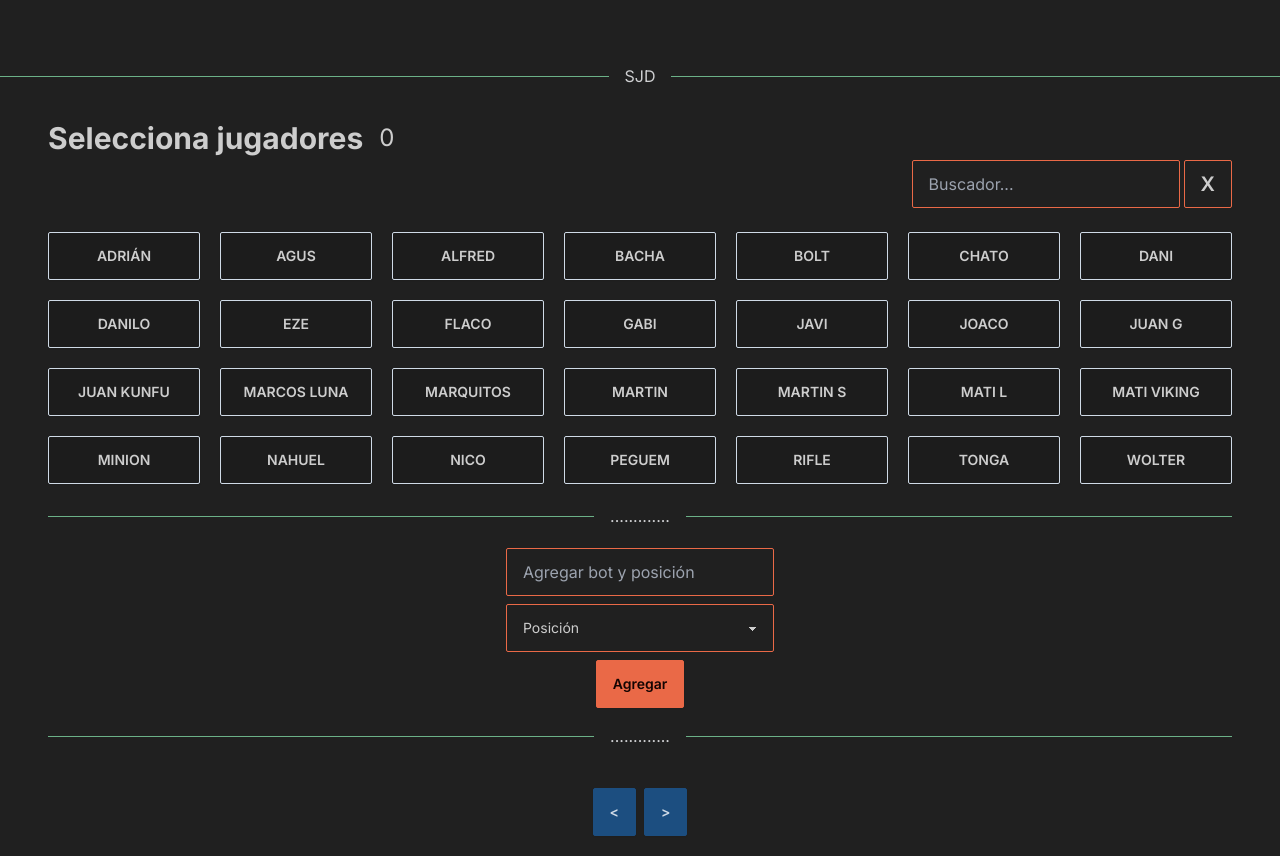
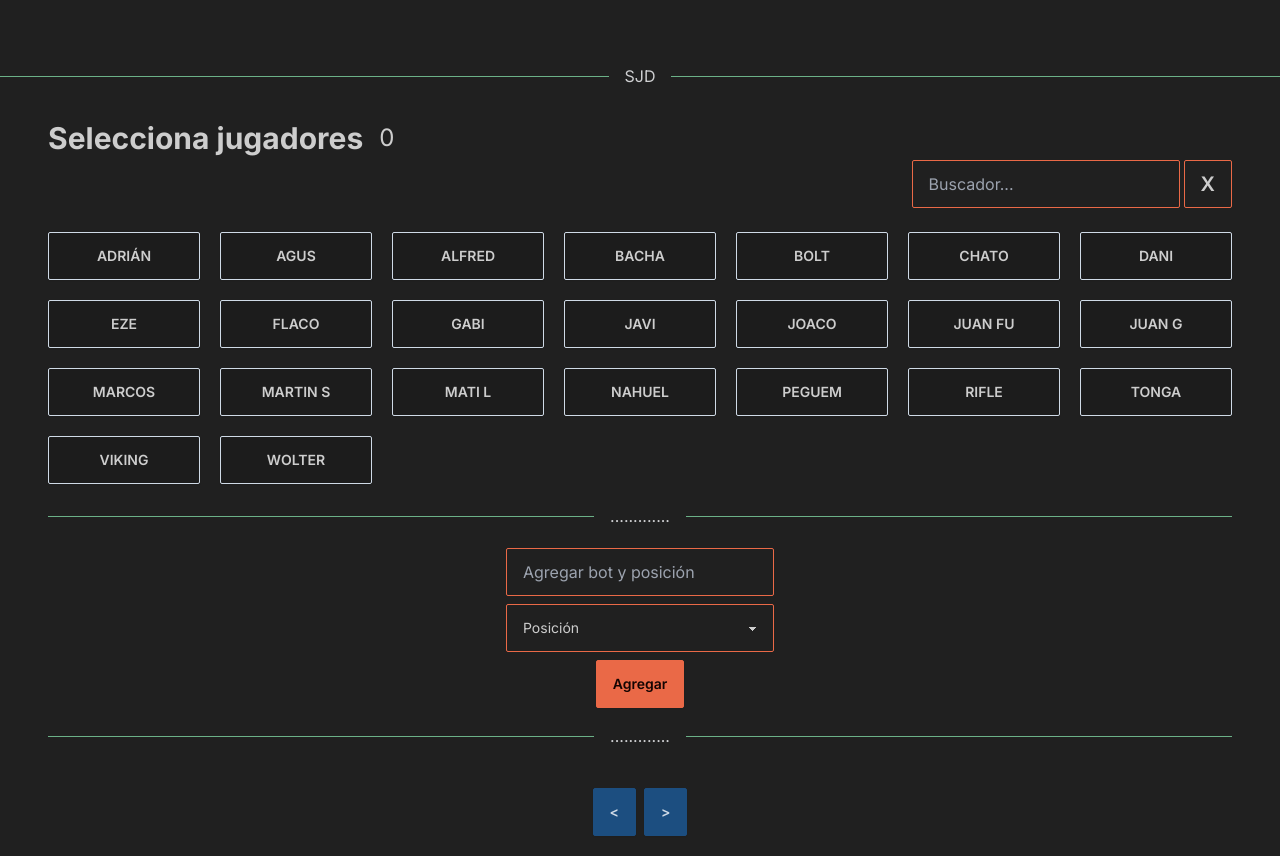
Before and after one commit to JDR89/Team-builder, a Next.js app: page / in a window 1280 px wide. Built offline with nearby package versions, Linux system fonts and the light colour scheme.

Commit message:
saque jugadores

```diff
--- a/src/components/equipos/Tables.tsx
+++ b/src/components/equipos/Tables.tsx
@@ -136,6 +136,7 @@ export const Tables = () => {
     return array;
   }
 
+
   // ACTUALIZO LA VARIABLE PLAYERS SI NECESITO Y MEZCLO AL AZAR LOS EQUIPOS
   useEffect(() => {
     setPlayers(shuffle(selectedPlayers));
@@ -145,6 +146,9 @@ export const Tables = () => {
   useEffect(() => {
     positionDivider(players);
   }, [players]);
+
+
+
 
   // FN PARA COPIAR A PORTAPAPELES
 
@@ -335,6 +339,7 @@ export const Tables = () => {
         </div>
         {/* FIN SEGUNDA COLUMNA */}
       </div>
+
     </div>
   );
 };
--- a/src/dataPlayers.json
+++ b/src/dataPlayers.json
@@ -8,7 +8,7 @@
       },
       {
         "id": "2",
-        "name": "Marquitos",
+        "name": "Marcos",
         "position": "def",
         "selected": false
       },
@@ -20,7 +20,7 @@
       },
       {
         "id": "4",
-        "name": "Juan kunfu",
+        "name": "Juan Fu",
         "position": "med",
         "selected": false
       },
@@ -67,12 +67,7 @@
         "position": "med",
         "selected": false
       },
-      {
-        "id": "14",
-        "name": "Nico",
-        "position": "med",
-        "selected": false
-      },
+
       {
         "id": "15",
         "name": "Juan G",
@@ -97,18 +92,7 @@
         "position": "med",
         "selected": false
       },
-      {
-        "id": "20",
-        "name": "Marcos Luna",
-        "position": "med",
-        "selected": false
-      },
-      {
-        "id": "21",
-        "name": "Minion",
-        "position": "del",
-        "selected": false
-      },
+
       {
         "id": "22",
         "name": "Nahuel",
@@ -121,24 +105,14 @@
         "position": "def",
         "selected": false
       },
-      {
-        "id": "24",
-        "name": "Danilo",
-        "position": "def",
-        "selected": false
-      },
+
       {
         "id": "25",
         "name": "Agus",
         "position": "med",
         "selected": false
       },
-      {
-        "id": "26",
-        "name": "Martin",
-        "position": "del",
-        "selected": false
-      },
+
       {
         "id": "27",
         "name": "Rifle",
@@ -153,7 +127,7 @@
       },
       {
         "id": "29",
-        "name": "Mati viking",
+        "name": "viking",
         "position": "med",
         "selected": false
       },
```
Also changed, not shown: src/components/bots/BotForm.tsx (+14 -0 lines).
